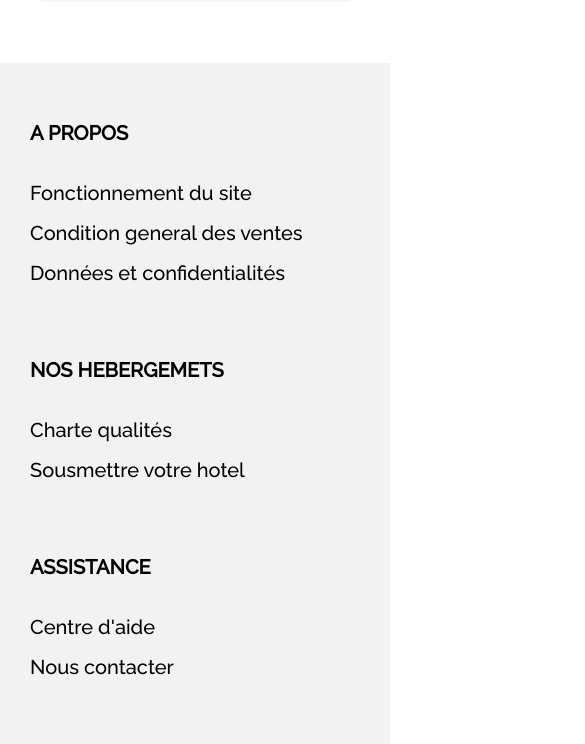
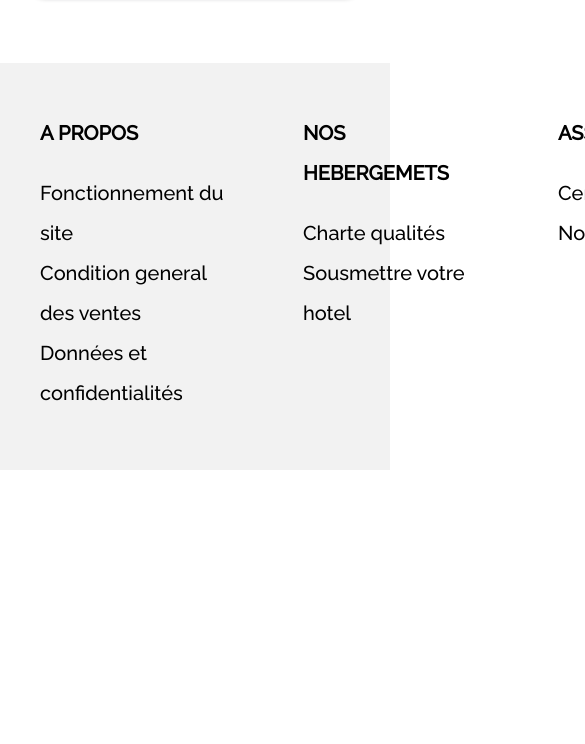
Before and after one commit to GraceLub/Reservia, a plain HTML site: page index.html in a window 390 px wide. Shown: the part 4518-5262 px from the top of the page, 585 px wide, since content can reach past the window. After the commit the page ends 4988 px from the top, so only its background shows below. Drawn offline with Linux system fonts and the light colour scheme.

Commit message:
Add files via upload

```diff
--- a/style.css
+++ b/style.css
@@ -764,9 +764,16 @@ a:hover {
     object-position: initial;
   }
   .footer {
-    padding: 50px 20px 0px 30px;
+    padding: 50px 20px 0px 0px;
+    display: grid;
+    grid-template-columns: repeat(3,1fr);
+    gap: 69px;
   }
  .footer > * {
       width: 100%;
     }
+  .footer-one,.footer-two,.footer-three{
+    margin-left: 40px;
+    margin-right: 0;
+  }
 }
```
